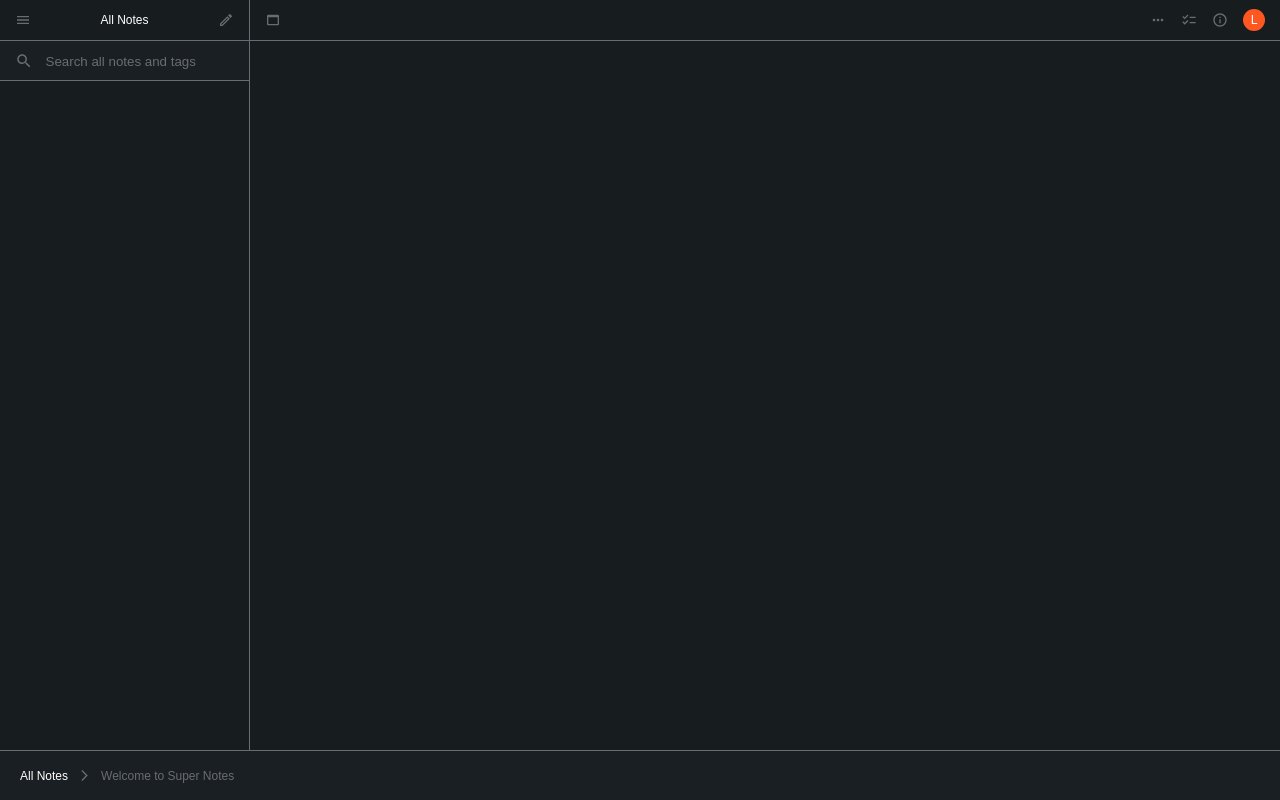
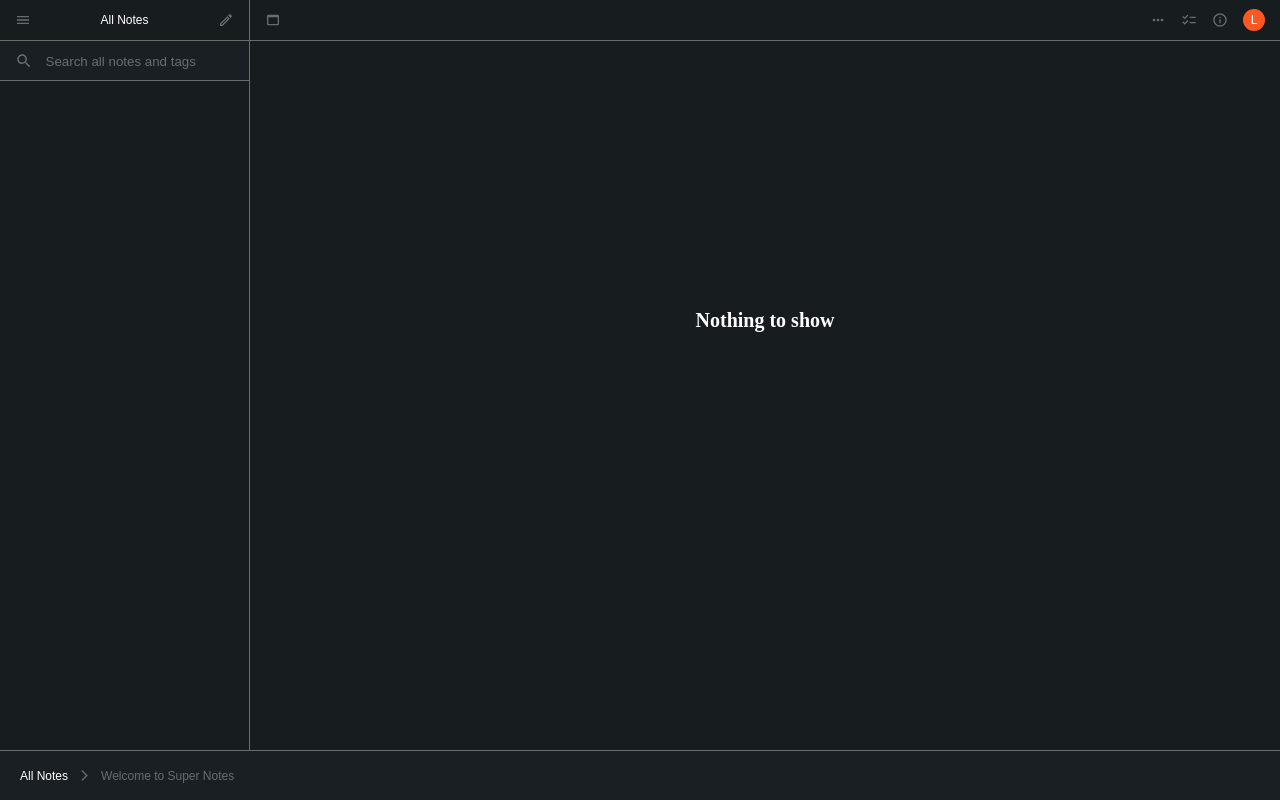
Before and after one commit to LaayekIbneHabib3003/notes, a React (Vite) app in the folder client/: page /all_notes in a window 1280 px wide. Built offline with nearby package versions, Linux system fonts and the light colour scheme.

Commit message:
Added a text field for the users to write

```diff
--- a/client/src/App.css
+++ b/client/src/App.css
@@ -10,8 +10,15 @@
   font-size: 10px;
   -webkit-tap-highlight-color: rgba(0, 0, 0, 0);
   -webkit-tap-highlight-color: transparent;
+  touch-action: pan-x pan-y; /* Allow panning but prevent pinch zooming on touch devices */
+  zoom: reset; /* This property is non-standard and may not work on all browsers */
+  -moz-user-select: none; /* Disable zooming on Firefox */
 }
 
 #root {
   height: 100%;
 }
+
+.MuiTouchRipple-child {
+  background-color: white !important;
+}
--- a/client/src/components/header/index.jsx
+++ b/client/src/components/header/index.jsx
@@ -1,6 +1,7 @@
 // ext
 import { Avatar } from "@mui/material";
 import { deepOrange } from "@mui/material/colors";
+import IconButton from "@mui/material/IconButton";
 
 // int
 import { useStateContext } from "../../context";
@@ -18,7 +19,7 @@
 } from "./style";
 
 export default function Header({ caption }) {
-  const { setSidenavOpen } = useStateContext();
+  const { setSidenavOpen, setIsClicked } = useStateContext();
 
   return (
     <>
@@ -26,7 +27,7 @@
         <Crate>
           <Burger onClick={() => setSidenavOpen((prevState) => !prevState)} />
           <Caption variant="p">{caption}</Caption>
-          <Edit />
+          <Edit onClick={() => setIsClicked((prevState) => !prevState)} />
         </Crate>
         <Crate>
           <Screen />
--- a/client/src/components/header/style.jsx
+++ b/client/src/components/header/style.jsx
@@ -55,7 +55,10 @@
   fontSize: "medium",
 }));
 
-export const Caption = styled(Typography)(({ theme }) => ({}));
+export const Caption = styled(Typography)(({ theme }) => ({
+  width: "10rem",
+  textAlign: "center",
+}));
 
 export const Edit = styled(CreateOutlined)(({ theme }) => ({
   color: theme.palette.tertiary.main,
--- a/client/src/components/tabs/index.jsx
+++ b/client/src/components/tabs/index.jsx
@@ -1,5 +1,3 @@
-// ext
-
 // int
 import { Container, Crate, Input, Search, Placeholder } from "./style";
 
--- /dev/null
+++ b/client/src/components/text_area/index.jsx
@@ -0,0 +1,10 @@
+// int
+import { Container, TextField } from "./style";
+
+export default function TextArea() {
+  return (
+    <Container>
+      <TextField placeholder="Type here..."></TextField>
+    </Container>
+  );
+}
--- /dev/null
+++ b/client/src/components/text_area/style.jsx
@@ -0,0 +1,20 @@
+// ext
+import { Box } from "@mui/material";
+import { styled } from "@mui/material/styles";
+
+export const Container = styled(Box)(({ theme }) => ({
+  height: "100%",
+}));
+
+export const TextField = styled("textarea")(({ theme }) => ({
+  resize: "none",
+  width: "100%",
+  height: "100%",
+  border: "0",
+  outline: "0",
+  background: "transparent",
+  color: theme.palette.quinary.main,
+  fontFamily: "'Poppins', sans-serif",
+  fontSize: "1.2rem",
+  fontWeight: "500",
+}));
--- a/client/src/context/index.jsx
+++ b/client/src/context/index.jsx
@@ -3,14 +3,14 @@
 const StateContext = createContext();
 
 const initialState = {
-  activeItem: false,
+  write: true,
 };
 
 const asPerScreen = window.screen.width < 900 ? false : true;
 
 export const ContextProvider = ({ children }) => {
   const [sidenavOpen, setSidenavOpen] = useState(asPerScreen);
-  const [isClicked, setIsClicked] = useState(initialState);
+  const [isClicked, setIsClicked] = useState(initialState.write);
 
   return (
     <>
--- a/client/src/layout/style.jsx
+++ b/client/src/layout/style.jsx
@@ -38,6 +38,7 @@
 
   ":nth-of-type(2)": {
     width: "100%",
+    display: "flex",
     height: "calc(100% - 9rem)",
     background: theme.palette.primary.main,
     borderTop: `1px solid ${theme.palette.tertiary.main}`,
@@ -61,6 +62,11 @@
   },
 
   ":nth-of-type(2)": {
-    width: "100%",
+    width: "calc(100% - 25rem)",
+    padding: "2rem",
+
+    [theme.breakpoints.down("md")]: {
+      display: "none",
+    },
   },
 }));
--- a/client/src/pages/all_notes/index.jsx
+++ b/client/src/pages/all_notes/index.jsx
@@ -1,8 +1,21 @@
+// int
+import { useStateContext } from "../../context";
+import TextArea from "../../components/text_area";
+
 export default function AllNotes() {
+  const { isClicked } = useStateContext();
   return (
     <>
-      <span></span>
-      <span></span>
+      {isClicked && (
+        <>
+          <h1 style={{ color: "white", textAlign: "center", marginTop: "25%" }}>Nothing to show</h1>
+        </>
+      )}
+      {!isClicked && (
+        <>
+          <TextArea />
+        </>
+      )}
     </>
   );
 }
```
Also changed, not shown: client/src/theme/index.jsx (+11 -0 lines), client/src/pages/all_notes/style.jsx (added).
